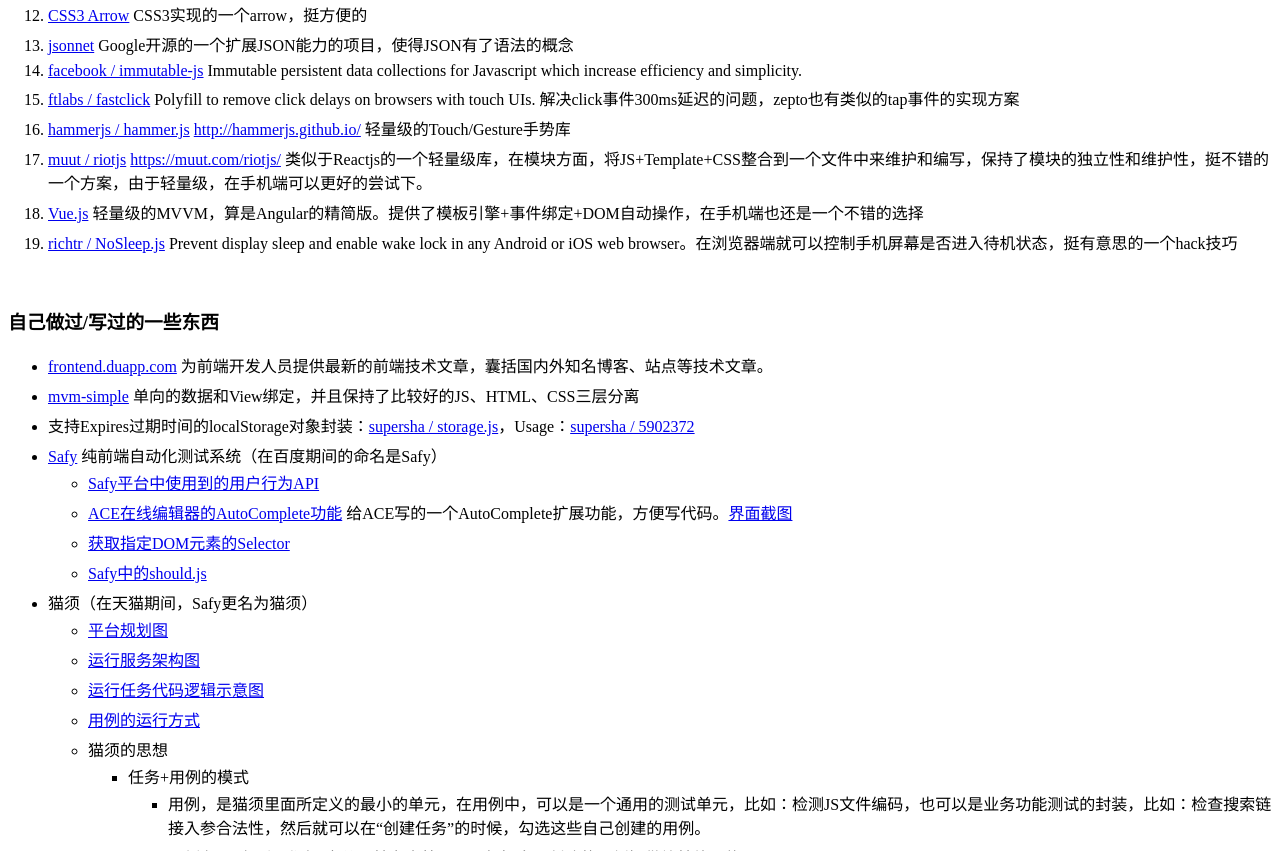
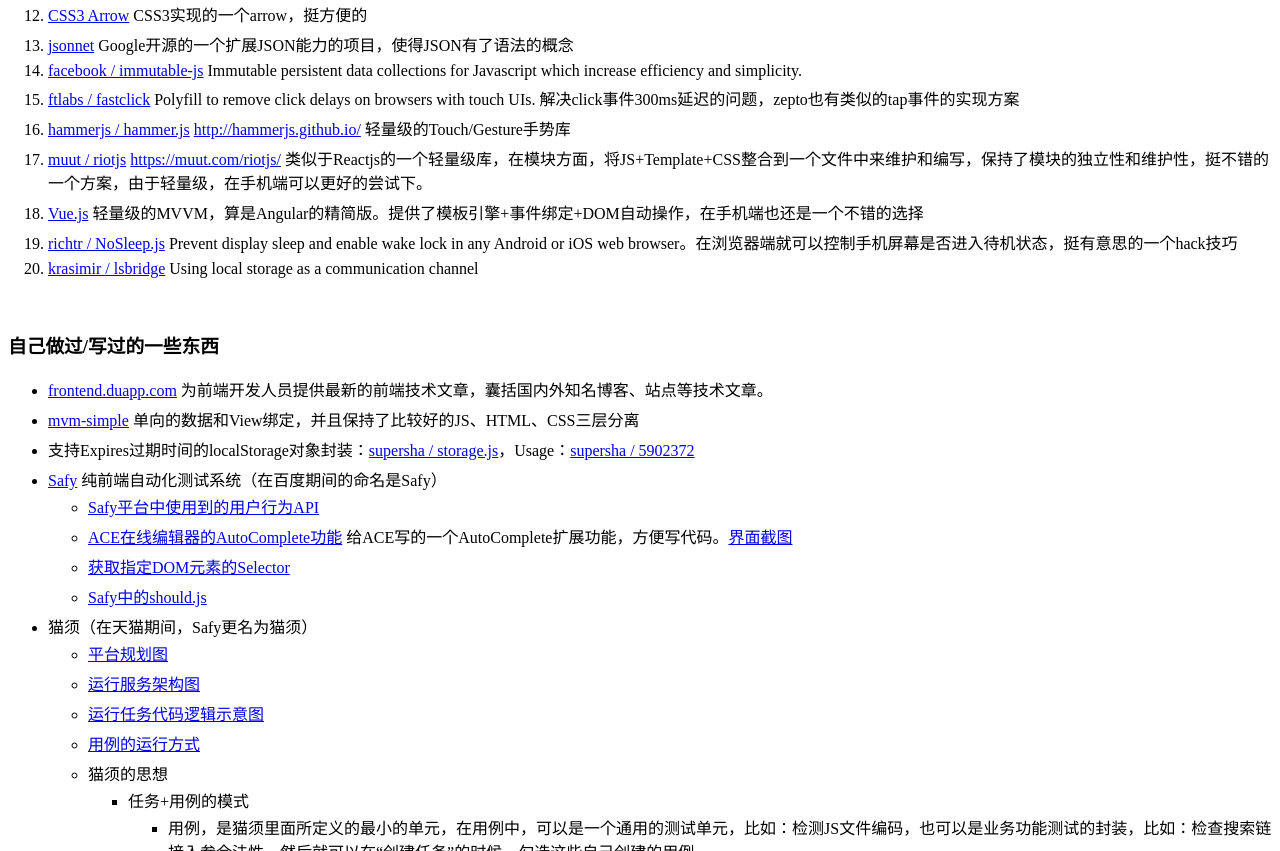
Before and after one commit to supersha/supersha.github.io, a Jekyll site: the page built from index.md, in a window 1280 px wide and 900 px high, scrolled down 3174 px, cut to the strip 0-851 px from the top of the window. Built offline with Jekyll 4.4.1, drawn with Linux system fonts in a browser that asks for light colours.

Commit message:
by shafeng

```diff
--- a/index.md
+++ b/index.md
@@ -100,6 +100,7 @@ tagline: 记录自己的前端生涯
 0. [muut / riotjs](https://github.com/muut/riotjs) [https://muut.com/riotjs/](https://muut.com/riotjs/) 类似于Reactjs的一个轻量级库，在模块方面，将JS+Template+CSS整合到一个文件中来维护和编写，保持了模块的独立性和维护性，挺不错的一个方案，由于轻量级，在手机端可以更好的尝试下。
 0. [Vue.js](http://cn.vuejs.org/) 轻量级的MVVM，算是Angular的精简版。提供了模板引擎+事件绑定+DOM自动操作，在手机端也还是一个不错的选择
 0. [richtr / NoSleep.js](https://github.com/richtr/NoSleep.js) Prevent display sleep and enable wake lock in any Android or iOS web browser。在浏览器端就可以控制手机屏幕是否进入待机状态，挺有意思的一个hack技巧
+0. [krasimir / lsbridge](https://github.com/krasimir/lsbridge) Using local storage as a communication channel
 
 <br>
 
```
